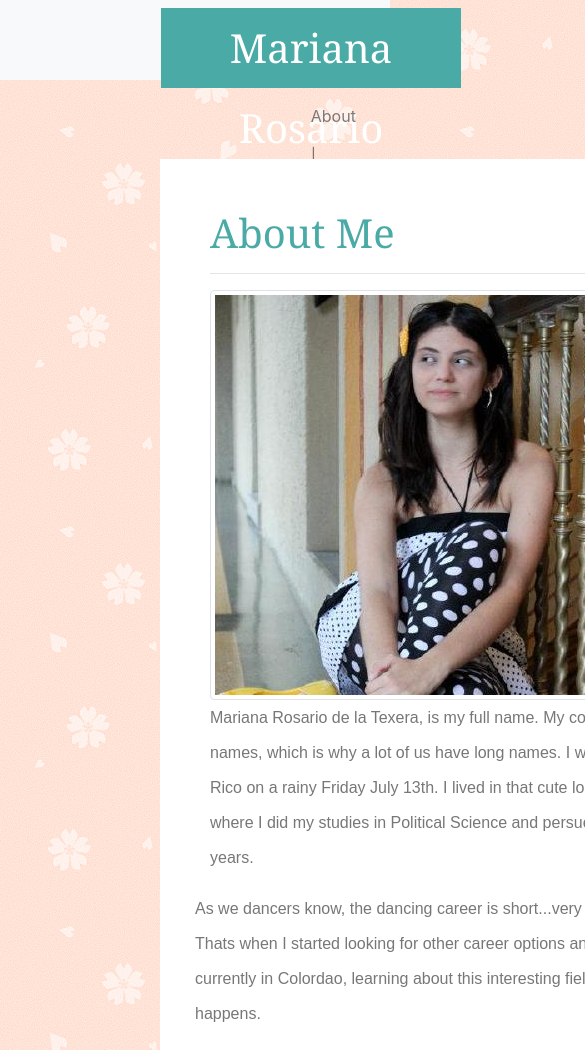
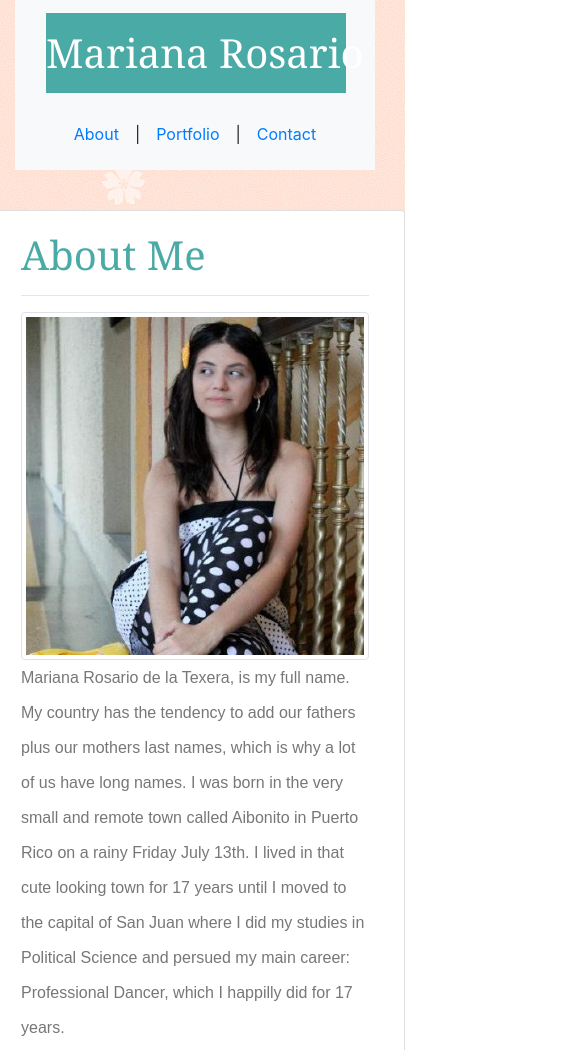
Before and after one commit to Nana90-byte/Bootstrap-Portfolio, a plain HTML site: page index.html in a window 390 px wide. Shown: the top 1050 px of the page, 585 px wide, since content can reach past the window. Drawn offline with nearby package versions, Linux system fonts and the light colour scheme.

Commit message:
changed about-me box to a card from bootstrap almost done fixing responsive navbar

```diff
--- a/index.html
+++ b/index.html
@@ -5,76 +5,96 @@
     <!-- Required meta tags -->
     <meta charset="utf-8">
     <meta name="viewport" content="width=device-width, initial-scale=1, shrink-to-fit=no">
-
-    <!-- Bootstrap CSS -->
+    <script src="https://code.jquery.com/jquery-3.3.1.slim.min.js"
+        integrity="sha384-q8i/X+965DzO0rT7abK41JStQIAqVgRVzpbzo5smXKp4YfRvH+8abtTE1Pi6jizo"
+        crossorigin="anonymous"></script>
     <link rel="stylesheet" href="https://stackpath.bootstrapcdn.com/bootstrap/4.3.1/css/bootstrap.min.css"
         integrity="sha384-ggOyR0iXCbMQv3Xipma34MD+dH/1fQ784/j6cY/iJTQUOhcWr7x9JvoRxT2MZw1T" crossorigin="anonymous">
+    <script src="https://cdnjs.cloudflare.com/ajax/libs/popper.js/1.14.7/umd/popper.min.js"
+        integrity="sha384-UO2eT0CpHqdSJQ6hJty5KVphtPhzWj9WO1clHTMGa3JDZwrnQq4sF86dIHNDz0W1"
+        crossorigin="anonymous"></script>
+    <script src="https://stackpath.bootstrapcdn.com/bootstrap/4.3.1/js/bootstrap.min.js"
+        integrity="sha384-JjSmVgyd0p3pXB1rRibZUAYoIIy6OrQ6VrjIEaFf/nJGzIxFDsf4x0xIM+B07jRM"
+        crossorigin="anonymous"></script>
+
+
+
 
     <title>Hello, world!</title>
 </head>
 
 <body style="background-image: url(sakura.png)">
 
+    <div class="container-fluid">
+        <div class="row">
+            <div class="col-md-12">
+                <nav style="background-color: white" class="navbar navbar-expand-md navbar-light bg-light">
 
-    <nav style="height: 80px" class="navbar navbar-expand-md navbar-light bg-light">
-
-        <div class="row justify-content-around">
-            <span class="text-white">
-                <h1 style="background-color: #4aaaa5; width: 300px; margin-left: 160px; height: 80px;
-                line-height: 80px; text-align: center; font-family: Georgia, 'Times New Roman', Times, serif">Mariana Rosario</h1>
+                    <div class=" col-xs-12 col-sm-6 col-md-6 justify-content-center">
+                        <span class="text-white navbar-brand">
+                            <h1 style="background-color: #4aaaa5; width: 300px; height: 80px;
+                                line-height: 80px; font-family: Georgia, 'Times New Roman', Times, serif">Mariana
+                                Rosario</h1>
                         </span>
                     </div>
-        <ul class="navbar-nav ml-auto">
-            <li class="nav-item">
-                <a class="nav-link" href="index.html">About</a>
-            </li>
-           <li class="nav-item">
-              <a class="nav-link">|</a>
-           </li>
-            <li class="nav-item">
-                <a class="nav-link" href="portfolio.html">Portfolio</a>
-            </li>
-            <li class="nav-item">
-             <a class="nav-link">|</a>
-            </li>
-            <li class="nav-item">
-                <a class="nav-link" href="contact.html">Contact</a>
-            </li>
+                    <div class=" col-xs-12 col-sm-6 col-md-6 navbar nav justify-content-center"
+                            stlye="font-family: Georgia, 'Times New Roman', Times, serif">
 
-        </ul>
+                            <a class="nav-link nav-item col-xs-3" href="index.html">About</a>
+
+                            <span>|</span>
+
+                                <a class="nav-link nav-item col-xs-3" href="portfolio.html">Portfolio</a>
+
+                            <span>|</span>
+
+                            <a class="nav-link nav-item col-xs-3" href="contact.html">Contact</a>
+                    </div>
+
                 </nav>
+            </div>
+        </div>
+    </div>
 
-    <div class="container mt-1 mr-1"
-        style="background-color:#ffffff; border-color: #dddddd; width: 960px; border:30px; padding: 50px; margin: 100px; margin-top: 50px; margin-left: 160px; position: relative; top: 75px;">
-        <div class="row">
+    <div class="row justify-content-center">
+        <div class="card col-xs-12" style="width: 960px; margin-top: 40px; margin-bottom: 100px">
             <div class="col-md-12" style="color: #4aaaa5">
+                <div class="card-body col-md-12">
                     <h1 style="font-family: Georgia, 'Times New Roman', Times, serif">About Me</h1>
                     <hr>
                     <div class="row">
-                    <div class="col-md-3">
+                        <div class=" col-xs-9 col-sm-6 col-md-3">
                             <img src="mi-pic.jpg" class="img-thumbnail">
                         </div>
-                    <div class="col-md-9">
+                        <div class=" col-xs-9 col-sm-6 col-md-9">
                             <p style="line-height: 35px; color: #777777; font-family: Arial, Helvetica, sans-serif">
                                 Mariana Rosario de la Texera, is my full name. My country has the tendency to add our
                                 fathers
                                 plus our mothers last names, which is why a lot of us have long names. I was born in the
                                 very
-                                small and remote town called Aibonito in Puerto Rico on a rainy Friday July 13th. I lived in
-                                that cute looking town for 17 years until I moved to the capital of San Juan where I did my
-                                studies in Political Science and persued my main career: Professional Dancer, which I happilly did for 17 years.
+                                small and remote town called Aibonito in Puerto Rico on a rainy Friday July 13th. I
+                                lived in
+                                that cute looking town for 17 years until I moved to the capital of San Juan where I did
+                                my
+                                studies in Political Science and persued my main career: Professional Dancer, which I
+                                happilly did for 17 years.
                             </p>
 
                         </div>
 
-                    <div class="row" style="color:#777777; line-height: 35px; font-family: Arial, Helvetica, sans-serif">
-                            <div class="col-md-12 ml-auto">
+                        <div class="row"
+                            style="color:#777777; line-height: 35px; font-family: Arial, Helvetica, sans-serif">
+                            <div class="col-md-12">
                                 <p>
-                             As we dancers know, the dancing career is short...very short. The stamina that the body requires for dancing goes quickly. Thats when I started looking for other career options and in my search I ended up very inerested in technology. So here I am, currently in Colordao, learning about this interesting field and the University of Denver on a bootcamp. Lets see what happens.
+                                    As we dancers know, the dancing career is short...very short. The stamina that the
+                                    body requires for dancing goes quickly. Thats when I started looking for other
+                                    career options and in my search I ended up very inerested in technology. So here I
+                                    am, currently in Colordao, learning about this interesting field and the University
+                                    of Denver on a bootcamp. Lets see what happens.
                                 </p>
                             </div>
 
-
+                        </div>
 
 
                     </div>
@@ -82,9 +102,10 @@
 
                 </div>
             </div>
+        </div>
 
     </div>
-    </div>
+
     <div class="row">
     <div class="col-md-12">
         <footer class="footer mt-auto py-3 pb-1 pt-1" style="background-color: #777777; border-top-style: solid;
@@ -93,28 +114,13 @@
                 <div class="container">
                     <span class="text-muted">Place sticky footer content here.</span>
                 </div>
+        </footer>
     </div>
-        </footer>
+
 
     </div>
 
 
-
-
-
-
-
-    <!-- Optional JavaScript -->
-    <!-- jQuery first, then Popper.js, then Bootstrap JS -->
-    <script src="https://code.jquery.com/jquery-3.3.1.slim.min.js"
-        integrity="sha384-q8i/X+965DzO0rT7abK41JStQIAqVgRVzpbzo5smXKp4YfRvH+8abtTE1Pi6jizo"
-        crossorigin="anonymous"></script>
-    <script src="https://cdnjs.cloudflare.com/ajax/libs/popper.js/1.14.7/umd/popper.min.js"
-        integrity="sha384-UO2eT0CpHqdSJQ6hJty5KVphtPhzWj9WO1clHTMGa3JDZwrnQq4sF86dIHNDz0W1"
-        crossorigin="anonymous"></script>
-    <script src="https://stackpath.bootstrapcdn.com/bootstrap/4.3.1/js/bootstrap.min.js"
-        integrity="sha384-JjSmVgyd0p3pXB1rRibZUAYoIIy6OrQ6VrjIEaFf/nJGzIxFDsf4x0xIM+B07jRM"
-        crossorigin="anonymous"></script>
 </body>
 
 </html>
```
Also changed, not shown: contact.html (+7 -3 lines), experiment.html (added, +57 -0 lines), portfolio.html (+3 -2 lines). Lines whose indentation alone changed are shown as unchanged.
